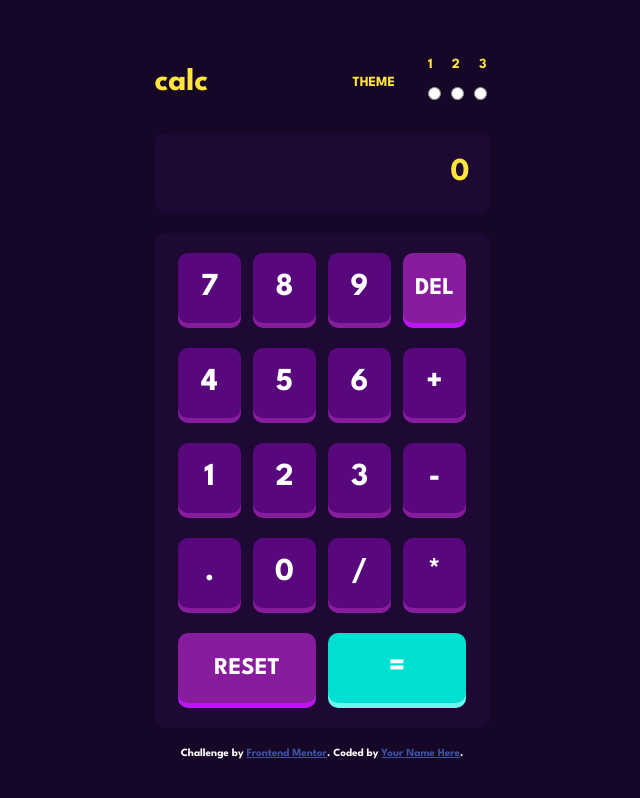
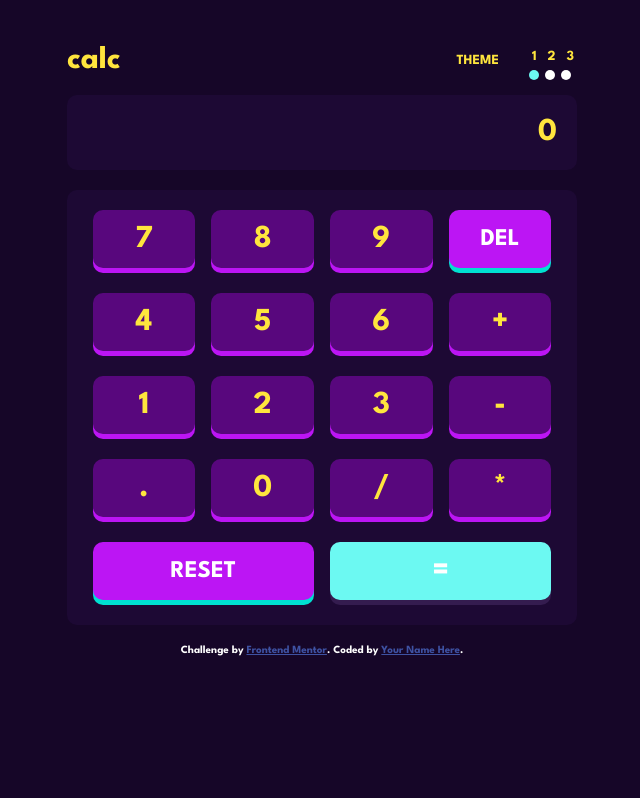
Before and after one commit to Chuy-dev/calculator-frontend-mentor, a plain HTML site: page index.html in a window 1280 px wide. Shown: the whole page, without its empty margins (318-958 px from the left). Drawn offline with Linux system fonts and the light colour scheme.

Commit message:
Desktop mode settings, color settings as well as button settings for changing themes

```diff
--- a/index.html
+++ b/index.html
@@ -27,22 +27,25 @@
             <p>calc</p>
           </div>
           <div class="edit-theme">
-            <span>THEME</span>
+            <span class="span">THEME</span>
             <div>
               <div class="theme-options">
-                <label for="one">1</label>
-                <label for="two">2</label>
-                <label for="thre">3</label>
+                <label class="label" for="one">1</label>
+                <label class="label" for="two">2</label>
+                <label class="label" for="thre">3</label>
               </div>
-              <div>
-                <label>
-                  <input type="radio" name="theme" id="one" value="one" />
+              <div class="container-global__radio">
+                <label class="container-radio">
+                  <input type="radio" name="theme" id="one" value="one" checked="checked" />
+                  <span class="check-theme"></span>
                 </label>
-                <label>
+                <label class="container-radio">
                   <input type="radio" name="theme" id="two" value="two" />
+                  <span class="check-theme"></span>
                 </label>
-                <label>
+                <label class="container-radio">
                   <input type="radio" name="theme" id="thre" value="thre" />
+                  <span class="check-theme"></span>
                 </label>
               </div>
             </div>
--- a/style/purple-style.css
+++ b/style/purple-style.css
@@ -87,19 +87,66 @@ body {
   align-items: center;
   gap: 30px;
 }
-.edit-theme label {
+.edit-theme .label {
   font-size: 1.4rem;
   color: var(--text-primary);
   margin: 0 3px;
 }
-.edit-theme span {
+.edit-theme .span {
   font-size: 1.4rem;
   color: var(--text-primary);
 }
 .theme-options {
+  width: 48px;
   height: 20px;
   display: flex;
   justify-content: space-between;
+}
+.container-global__radio {
+  display: flex;
+}
+.container-radio {
+  padding: 0 8px;
+  display: block;
+  position: relative;
+  cursor: pointer;
+  user-select: none;
+}
+.container-radio input {
+  position: absolute;
+  opacity: 0;
+  cursor: pointer;
+}
+.check-theme {
+  position: absolute;
+  top: 0;
+  left: 0;
+  height: 10px;
+  width: 10px;
+  background-color: var(--white);
+  border-radius: 50%;
+}
+.container-radio:hover input ~ .check-theme {
+  background-color: var(--key-shadow-toggle);
+}
+.container-radio input:checked ~ .check-theme {
+  background-color: var(--key-shadow-toggle);
+}
+.check-theme:after {
+  content: "";
+  position: absolute;
+  display: none;
+}
+.container-radio input:checked ~ .check-theme:after {
+  display: block;
+}
+.container-radio .check-theme:after {
+  top: 2px;
+  left: 2px;
+  width: 5px;
+  height: 5px;
+  border-radius: 50%;
+  background: var(--key-shadow-toggle);
 }
 
 .container-display {
@@ -134,12 +181,13 @@ body {
   height: 70px;
   margin-bottom: 20px;
   background: var(--key-background);
-  box-shadow: 0 5px var(--key-shadow-secundary);
+  box-shadow: 0 5px var(--key-shadow);
   border-radius: 10px;
   display: flex;
   justify-content: center;
   align-items: center;
   cursor: pointer;
+  color: var(--text-primary);
 }
 .key-button:hover {
   background: var(--key-shadow-secundary);
@@ -149,8 +197,8 @@ body {
   width: 90%;
   height: 70px;
   margin-bottom: 20px;
-  background: var(--key-shadow-secundary);
-  box-shadow: 0 5px var(--key-shadow);
+  background: var(--key-shadow);
+  box-shadow: 0 5px var(--key-background-toggle);
   border-radius: 10px;
   display: flex;
   justify-content: center;
@@ -159,15 +207,15 @@ body {
 }
 .delete:hover,
 .reset:hover {
-  background: var(--key-shadow);
+  opacity: 0.5;
 }
 .reset {
   font-size: 24px;
   width: 95%;
   height: 70px;
   margin-bottom: 5px;
-  background: var(--key-shadow-secundary);
-  box-shadow: 0 5px var(--key-shadow);
+  background: var(--key-shadow);
+  box-shadow: 0 5px var(--key-background-toggle);
   border-radius: 10px;
   grid-column: 1 / 3;
   display: flex;
@@ -179,8 +227,8 @@ body {
   width: 95%;
   height: 70px;
   margin-bottom: 5px;
-  background: var(--key-background-toggle);
-  box-shadow: 0 5px var(--key-shadow-toggle);
+  background: var(--key-shadow-toggle);
+  box-shadow: 0 5px var(--key-background-secundary);
   border-radius: 10px;
   grid-column: 3 / 5;
   display: flex;
@@ -189,5 +237,21 @@ body {
   cursor: pointer;
 }
 .result:hover {
-  background: var(--key-shadow-toggle);
+  opacity: 0.5;
 }
+
+@media (min-width: 760px) {
+  .center {
+    width: 550px;
+    height: 675px;
+  }
+  .container-key .key-button,
+  .delete,
+  .reset,
+  .result {
+    height: 58px;
+  }
+  .header {
+    height: 65px;
+  }
+}
```
